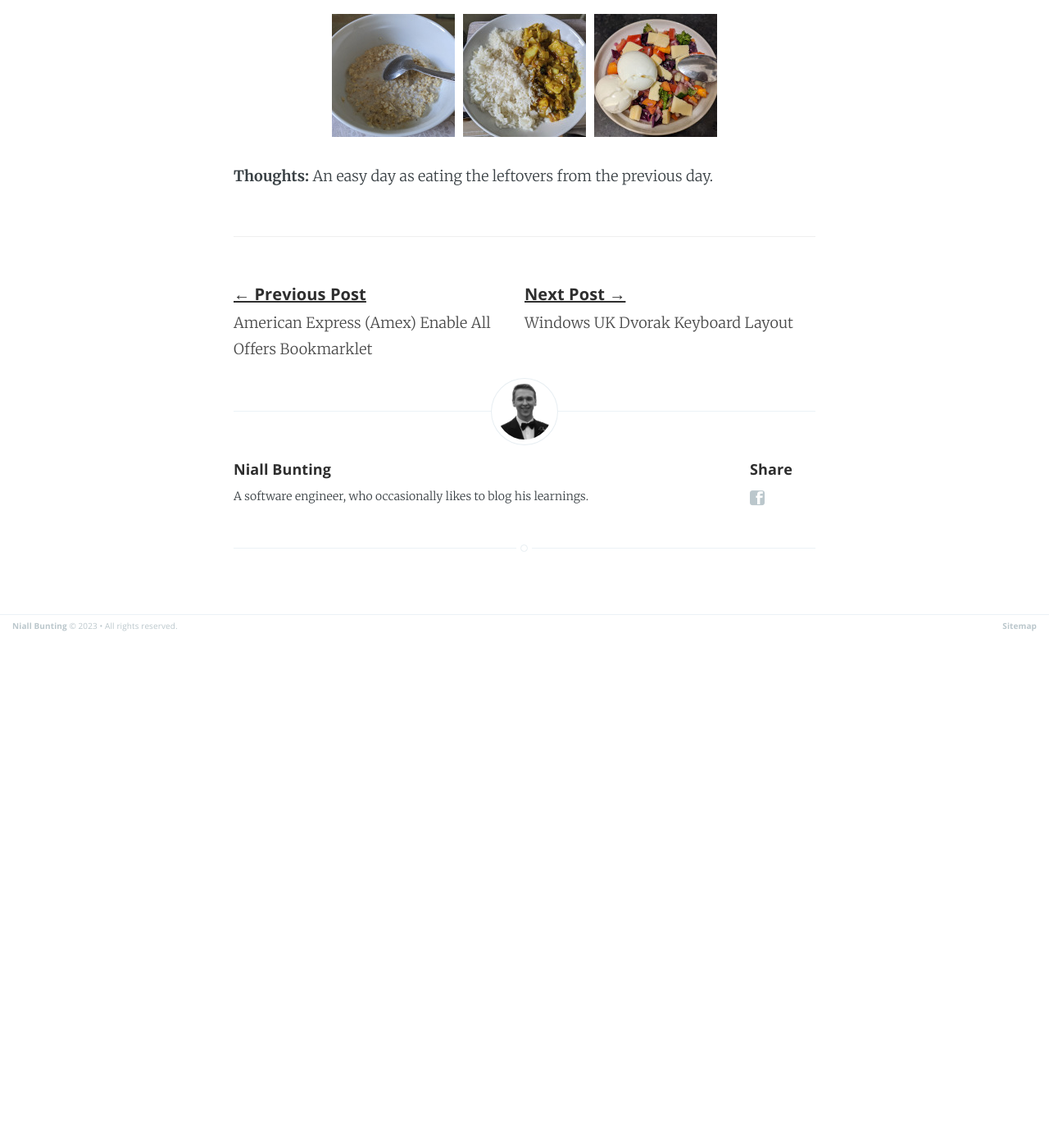
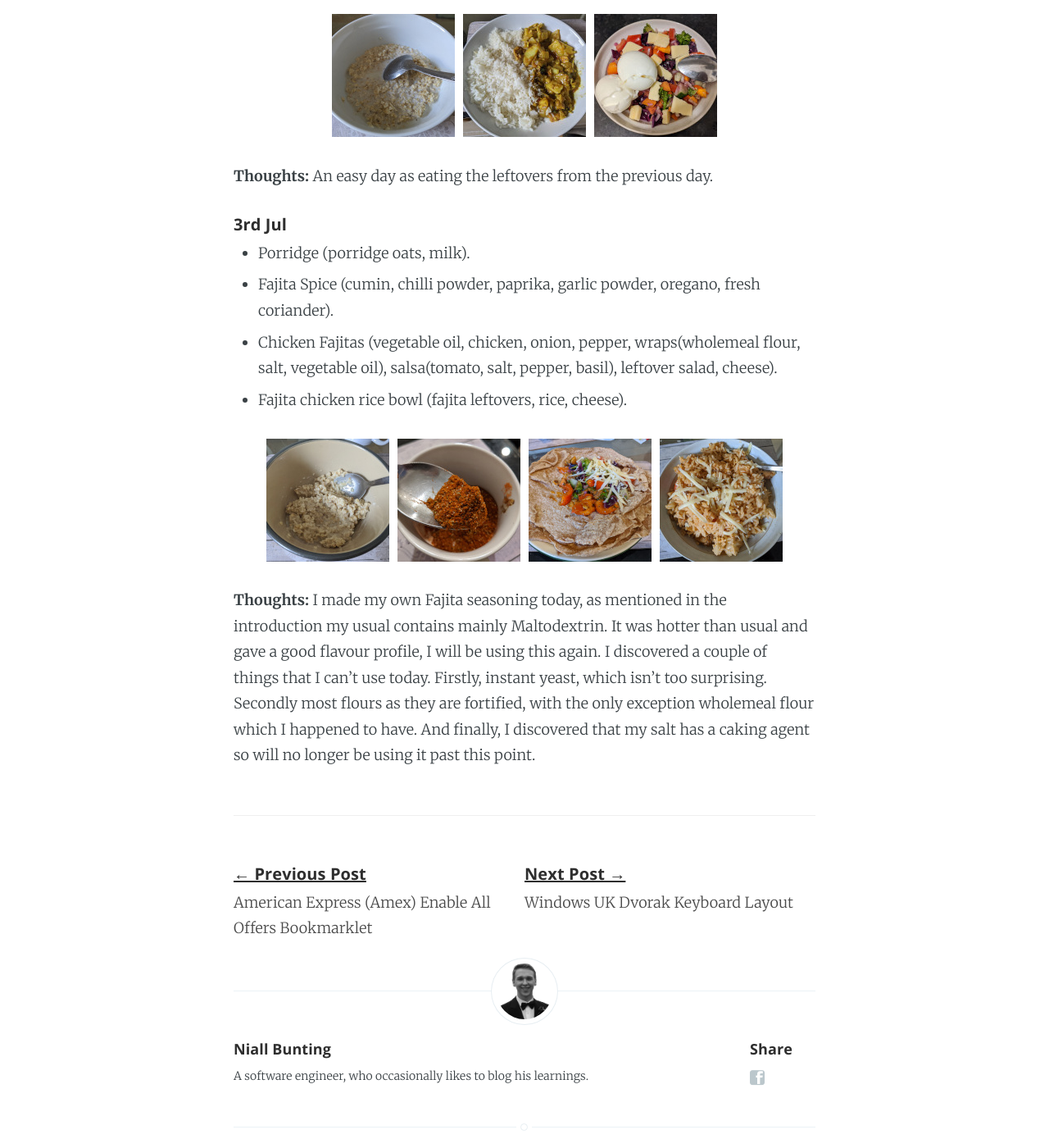
Before and after one commit to NiallBunting/niallbunting.github.io, a Jekyll site: the page built from _posts/2023-07-01-one-ingredient-challenge.markdown, in a window 1280 px wide and 1400 px high, scrolled down 1824 px. Shown: the whole window at 82% size. Built offline with Jekyll 4.4.1, drawn with Linux system fonts in a browser that asks for light colours; before the commit the page ends 2601 px from its top, so only the background shows below that.

Commit message:
OIC third day

```diff
--- a/_posts/2023-07-01-one-ingredient-challenge.markdown
+++ b/_posts/2023-07-01-one-ingredient-challenge.markdown
@@ -76,6 +76,38 @@ This blog post is going to chart my progress with what I'm eating. I'm no chef a
 
 **Thoughts:** An easy day as eating the leftovers from the previous day.
 
+##### 3rd Jul
+
+* Porridge (porridge oats, milk).
+* Fajita Spice (cumin, chilli powder, paprika, garlic powder, oregano, fresh coriander).
+* Chicken Fajitas (vegetable oil, chicken, onion, pepper, wraps(wholemeal flour, salt, vegetable oil), salsa(tomato, salt, pepper, basil), leftover salad, cheese).
+* Fajita chicken rice bowl (fajita leftovers, rice, cheese).
+
+<div class="gallery">
+  <div class="galleryitem">
+   <a target="_blank" href="/assets/images/oneingredientchallenge/03-porridge.jpg">
+    <img src="/assets/images/oneingredientchallenge/03-porridge-sm.jpg"/>
+   </a>
+  </div>
+  <div class="galleryitem">
+   <a target="_blank" href="/assets/images/oneingredientchallenge/03-fajita.jpg">
+    <img src="/assets/images/oneingredientchallenge/03-fajita-sm.jpg"/>
+   </a>
+  </div>
+  <div class="galleryitem">
+   <a target="_blank" href="/assets/images/oneingredientchallenge/03-fajita1.jpg">
+    <img src="/assets/images/oneingredientchallenge/03-fajita1-sm.jpg"/>
+   </a>
+  </div>
+  <div class="galleryitem">
+   <a target="_blank" href="/assets/images/oneingredientchallenge/03-rice.jpg">
+    <img src="/assets/images/oneingredientchallenge/03-rice-sm.jpg"/>
+   </a>
+  </div>
+</div>
+
+**Thoughts:** I made my own Fajita seasoning today, as mentioned in the introduction my usual contains mainly Maltodextrin. It was hotter than usual and gave a good flavour profile, I will be using this again. I discovered a couple of things that I can't use today. Firstly, instant yeast, which isn't too surprising. Secondly most flours as they are fortified, with the only exception wholemeal flour which I happened to have. And finally, I discovered that my salt has a caking agent so will no longer be using it past this point.
+
 [maltodextrin]: https://en.wikipedia.org/wiki/Maltodextrin
 
 <style>
```
Also changed, not shown: assets/images/oneingredientchallenge/03-fajita-sm.jpg (added), assets/images/oneingredientchallenge/03-fajita1-sm.jpg (added), assets/images/oneingredientchallenge/03-porridge-sm.jpg (added), assets/images/oneingredientchallenge/03-rice-sm.jpg (added), 4 other files.
